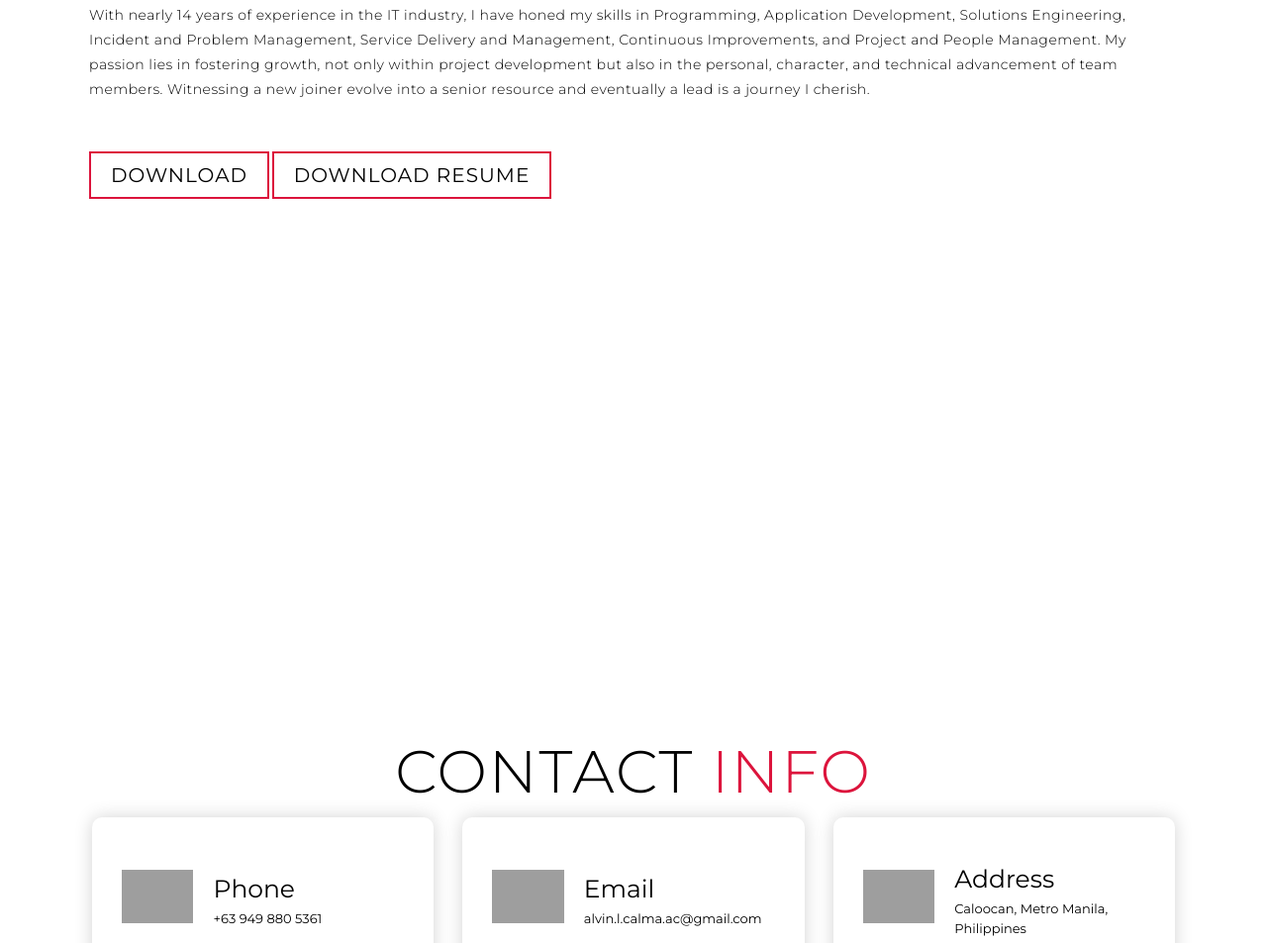
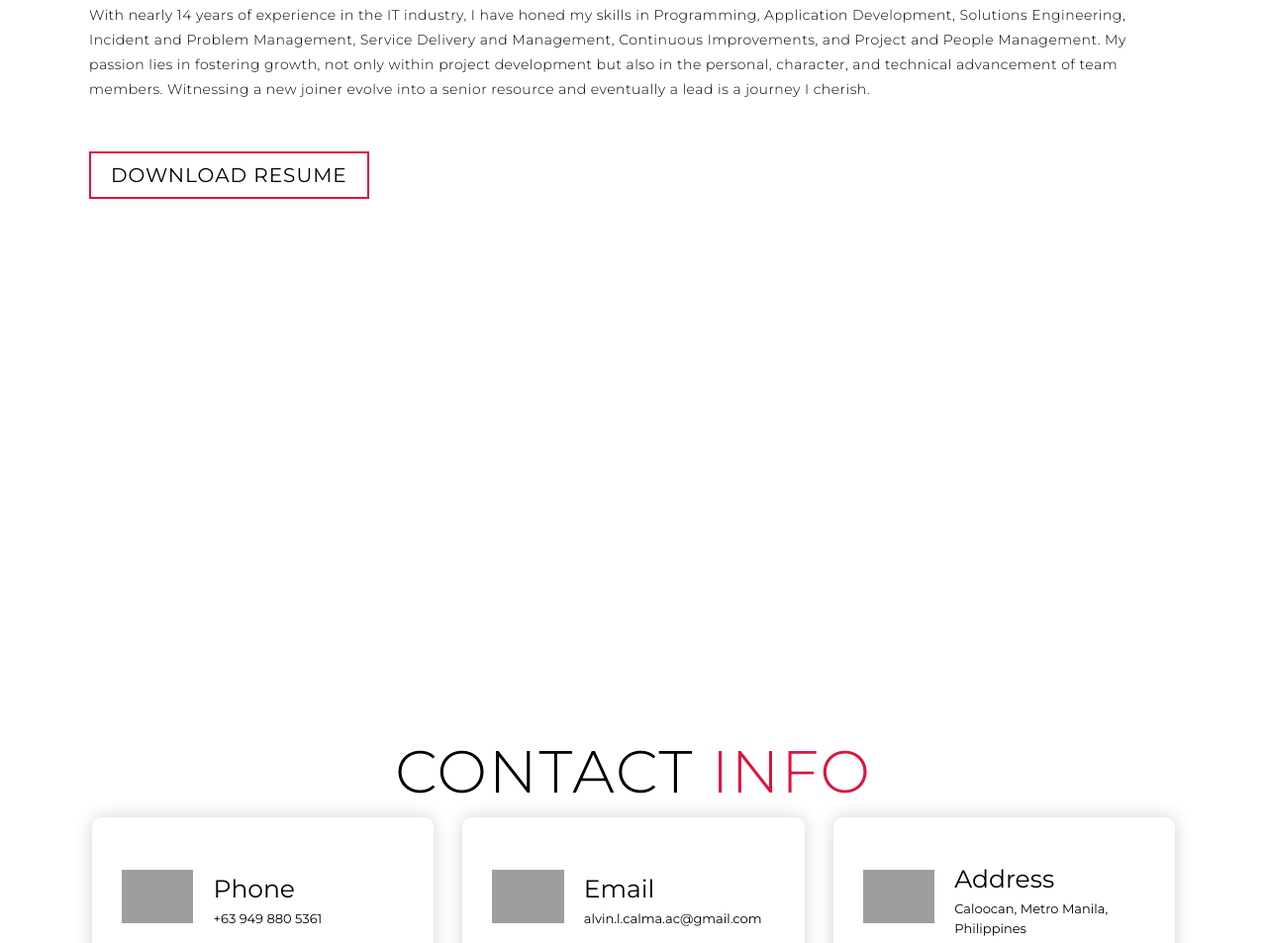
Before and after one commit to vinci101/ac_portfolio, a website: page index.html in a window 1280 px wide. Shown: the part 3474-4427 px from the top of the page at 99% size. Drawn offline with Linux system fonts and the light colour scheme; grey boxes are pictures that could not be loaded.

Commit message:
upd link

```diff
--- a/index.html
+++ b/index.html
@@ -188,9 +188,8 @@
             cherish.
           </p>
           <a href="./img/vinci101/Alvin_Calma-CV24.pdf" class="cta" download
-            >Download</a
+            >Download Resume</a
           >
-          <a href="#" class="cta">Download Resume</a>
         </div>
       </div>
     </section>
```
